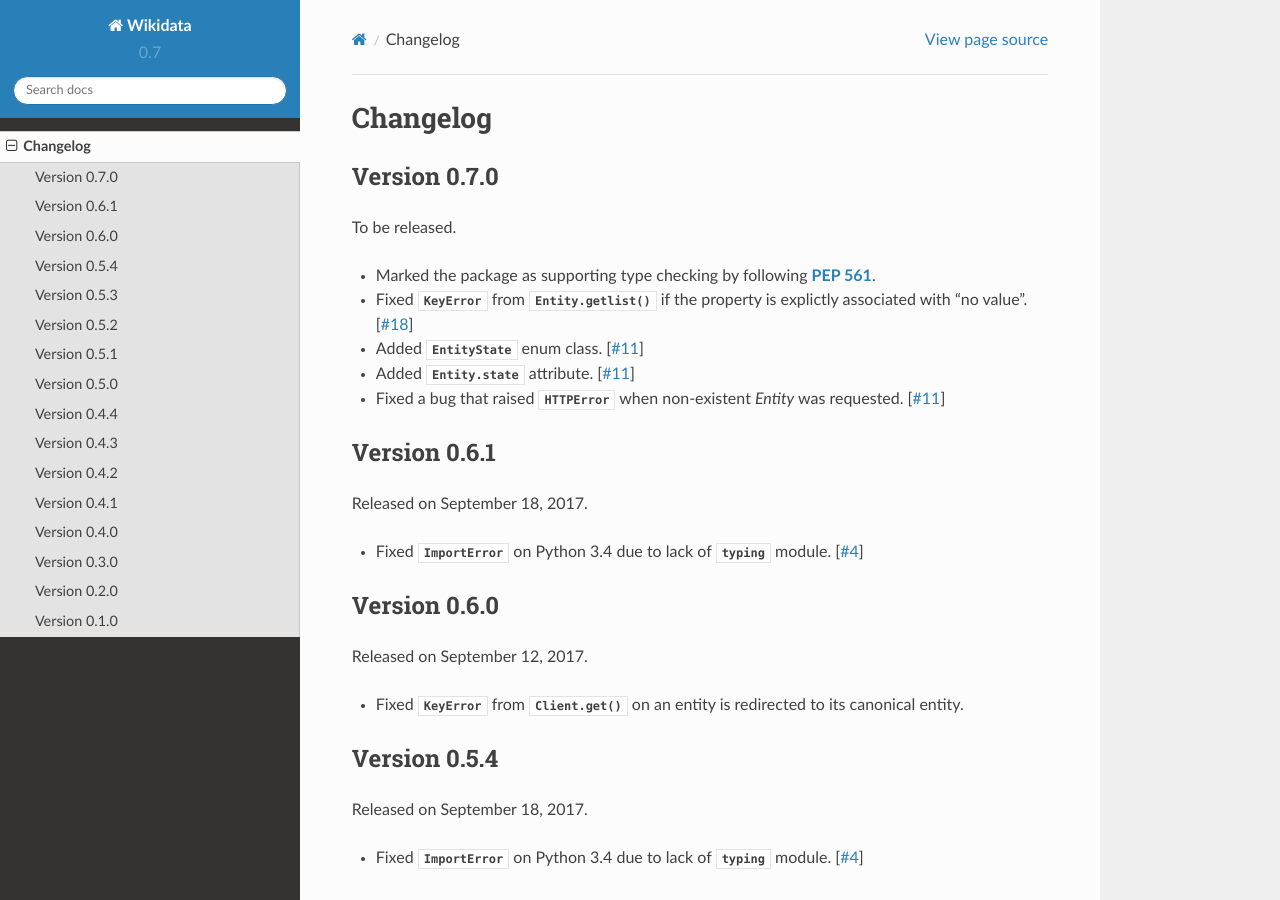
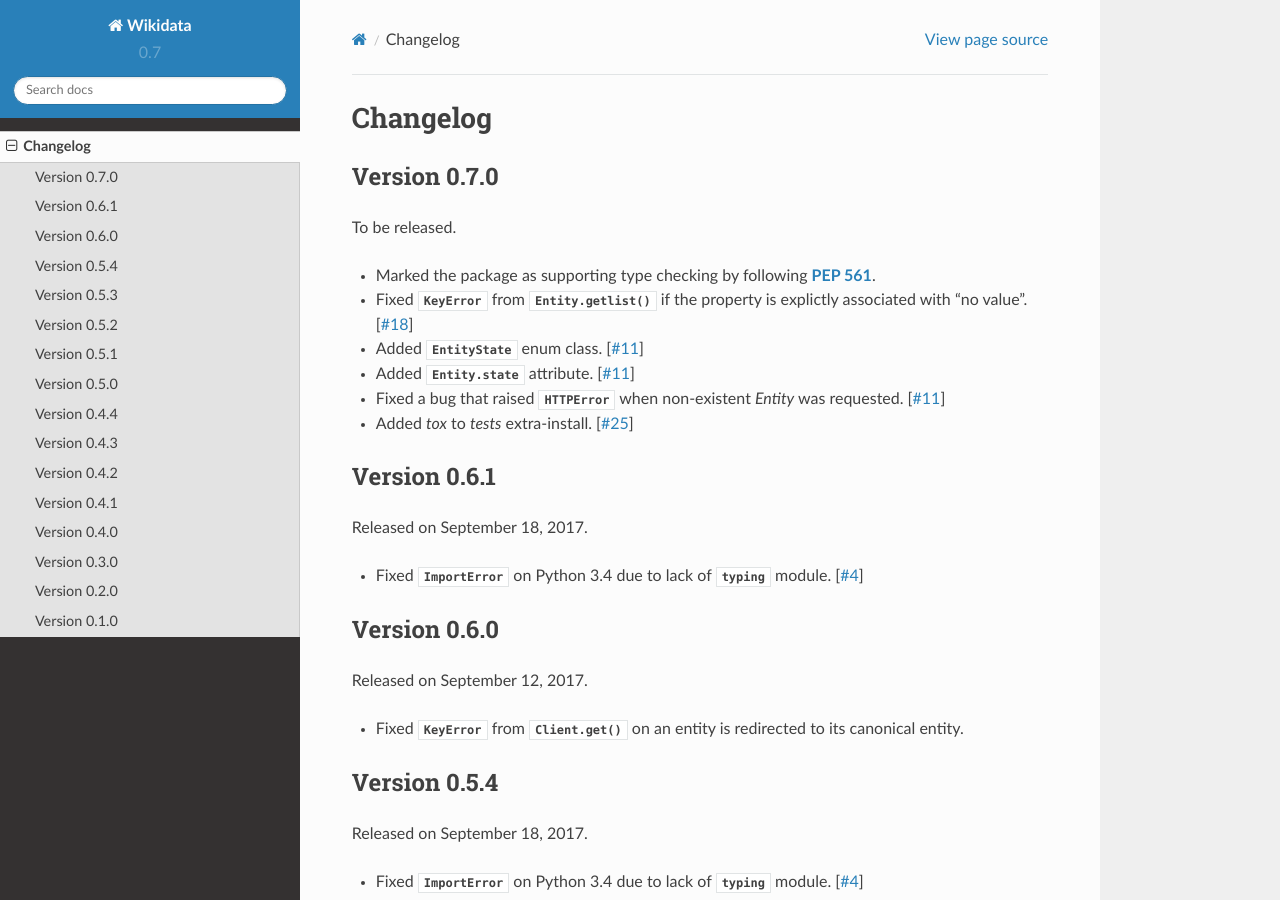
Before and after one commit to dahlia/wikidata, a Sphinx documentation site: the page built from docs/changes.rst, in a window 1280 px wide and 900 px high. Built offline with Sphinx 7.4.7 and the Read the Docs theme 2.0.0, drawn with Linux system fonts in a browser that asks for light colours.

Commit message:
Update changelog

```diff
--- a/docs/changes.rst
+++ b/docs/changes.rst
@@ -15,6 +15,7 @@ To be released.
   [:pr:`11`]
 - Fixed a bug that raised :exc:`~urllib.error.HTTPError` when
   non-existent `Entity` was requested.  [:pr:`11`]
+- Added `tox` to `tests` extra-install.  [:pr:`25`]
 
 Version 0.6.1
 -------------
```
